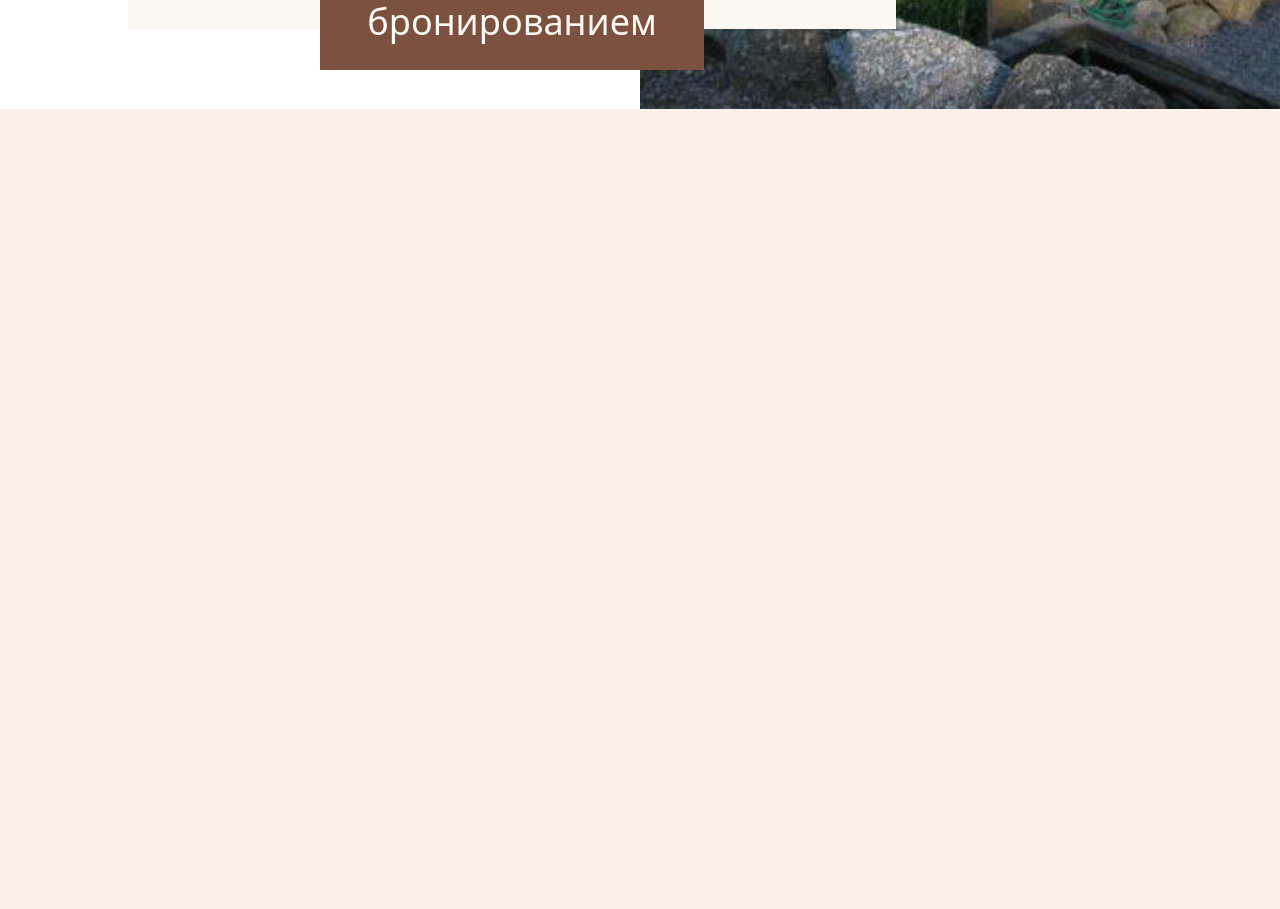
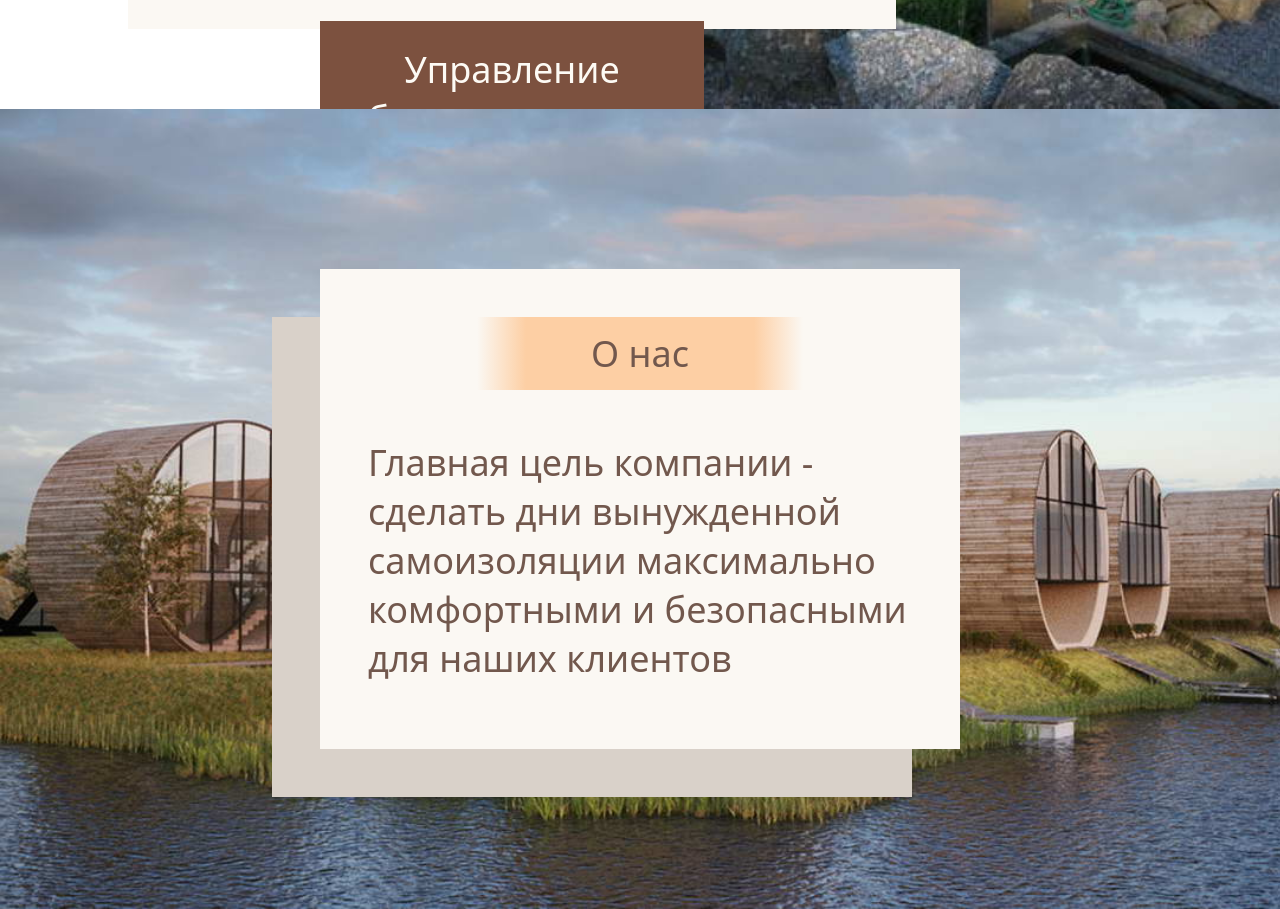
Before and after one commit to jurapro/landing-junior, a plain HTML site: page index.html in a window 1280 px wide. Shown: the part 691-1600 px from the top of the page. Drawn offline with Linux system fonts and the light colour scheme; a web font is replaced by a local one.

Commit message:
Add page header + about

```diff
--- a/assets/css/main.css
+++ b/assets/css/main.css
@@ -47,7 +47,14 @@
     color: var(--text-color);
 }
 .title {
+    padding: .5rem 1rem;
     color: var(--text-color);
+    background: linear-gradient(to right,
+    transparent 0%,
+    var(--background-header) 15%,
+    var(--background-header) 85%,
+    transparent 100%);
+    text-align: center;
 }
 .btn {
     display: block;
@@ -73,10 +80,8 @@
     box-shadow: -2rem -2rem var(--shadow-box);
 }
 #header .logo {
+    gap: 1rem;
     width: 40%;
-    background: linear-gradient(to left,transparent 10%,
-    var(--background-header) 90%, transparent);
-    text-align: center;
     transform: translate(-3rem,-1rem);
 }
 #header .logo_img {
@@ -94,3 +99,24 @@
     padding-right: 20%;
 }
 /* header style end */
+
+/* header about start */
+#about {
+    background:url("../img/background/about.jpg") no-repeat;
+    background-size: cover;
+    align-items: center;
+    justify-content: center;
+
+}
+#about .box {
+    align-items: center;
+    width: 50vw;
+    height: 60vh;
+    box-shadow: -2rem 2rem var(--shadow-box);
+    padding: 2rem;
+    gap: 2rem;
+}
+#about .box .title {
+    width: 60%;
+}
+/* header about end */
--- a/index.html
+++ b/index.html
@@ -12,7 +12,7 @@
 <div class="main flex column">
     <header id="header" class="page flex">
         <div class="box flex column">
-            <div class="logo flex">
+            <div class="logo flex title">
                 <div class="logo_img"></div>
                 <div class="title">Alone<br> at Home</div>
             </div>
@@ -29,7 +29,15 @@
         </div>
     </header>
     <main class="flex column">
-        <section class="page"></section>
+        <section id="about" class="page flex column">
+            <div class="box flex column">
+                <div class="title">О нас</div>
+                <div class="description">
+                    Главная цель компании - <br> </rm> сделать дни вынужденной самоизоляции максимально комфортными и безопасными
+                    для наших клиентов
+                </div>
+            </div>
+        </section>
         <section class="page"></section>
         <section class="page"></section>
         <section class="page"></section>
```
Also changed, not shown: assets/img/background/about.jpg (added).
